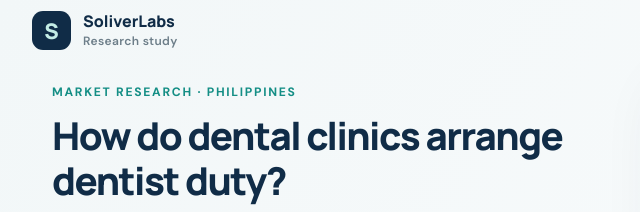
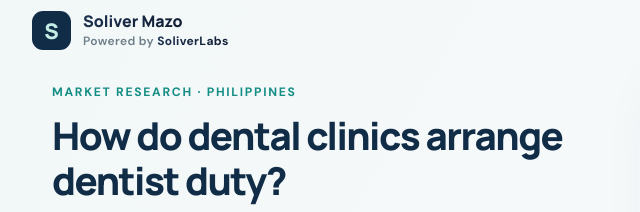
Before and after one commit to solivervmazo/dental-survey, a plain HTML site: page site/index.html in a window 1280 px wide. Shown: the top 212 px of the page, 0-640 px from the left. Drawn offline with Linux system fonts and the light colour scheme; no server answers.

Commit message:
feat(site): refine header branding

```diff
--- a/site/index.html
+++ b/site/index.html
@@ -57,7 +57,19 @@
       <header class="site-header">
         <div class="brand">
           <span class="brand-mark" aria-hidden="true">S</span
-          ><span>SoliverLabs<small data-i18n>Research study</small></span>
+          ><span
+            ><span class="brand-name">Soliver Mazo</span
+            ><small
+              ><span data-i18n>Powered by</span>
+              <a
+                class="brand-link"
+                target="_blank"
+                rel="noopener noreferrer"
+                href="https://solivermazotech.com"
+                >SoliverLabs</a
+              ></small
+            ></span
+          >
         </div>
       </header>
 
--- a/site/style.css
+++ b/site/style.css
@@ -54,6 +54,26 @@ input:focus-visible {
   font-family: Manrope, Arial, sans-serif;
   font-weight: 800;
   line-height: 1.1;
+}
+.brand-name,
+.brand-link {
+  background: linear-gradient(135deg, #1c3150, #101d33);
+  -webkit-background-clip: text;
+  background-clip: text;
+  color: transparent;
+}
+.brand-link {
+  text-decoration: none;
+  font-weight: 700;
+}
+.brand-link:visited {
+  color: transparent;
+}
+.brand-link:hover,
+.brand-link:focus-visible {
+  text-decoration: underline;
+  text-decoration-color: #1c3150;
+  text-underline-offset: 2px;
 }
 .brand small {
   display: block;
```
